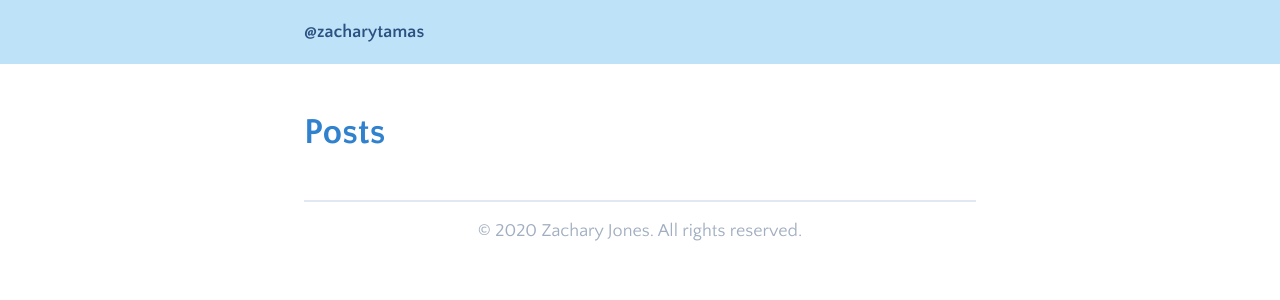
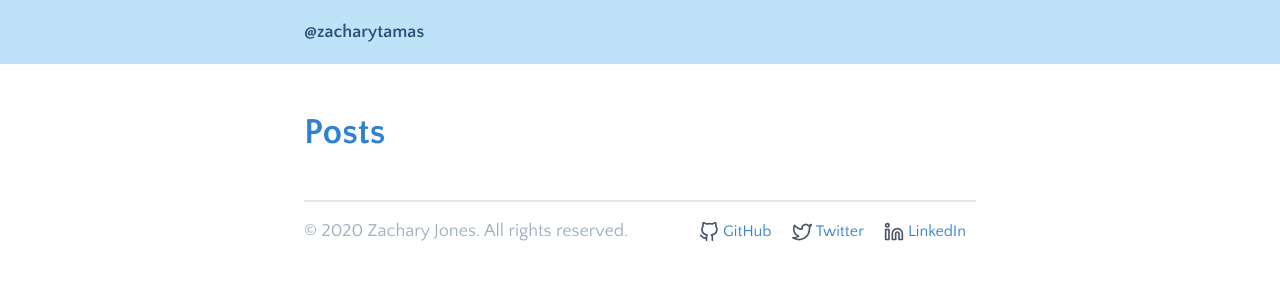
Before and after one commit to zacharytamas/hub, a Next.js app: page /posts in a window 1280 px wide. Shown: the top 300 px of the page. Built offline with nearby package versions, Linux system fonts and the light colour scheme.

Commit message:
✨ Add social links to footer

```diff
--- a/src/components/SiteFooter.tsx
+++ b/src/components/SiteFooter.tsx
@@ -1,10 +1,52 @@
 import React from 'react';
+
+import cn from 'classnames';
+
+import GitHubIcon from './icons/GitHubIcon';
+import LinkedInIcon from './icons/LinkedInIcon';
+import TwitterIcon from './icons/TwitterIcon';
+
+interface FooterSocialLinkProps {
+  href: string;
+  Icon: React.FC<{className?: string}>;
+  name: string;
+}
+
+const FooterSocialLink = ({href, Icon, name}: FooterSocialLinkProps) => (
+  <a href={href} target="_blank" className="no-underline">
+    <Icon className="h-6 lg:h-5 text-gray-700" />
+    <span className="hidden ml-1 lg:inline-block text-base">{name}</span>
+  </a>
+);
+
+const FooterSocialLinks = () => (
+  <div className="flex mb-8 items-center justify-around flex-wrap sm:flex-auto sm:mb-0">
+    <FooterSocialLink
+      href="https://github.com/zacharytamas"
+      Icon={GitHubIcon}
+      name="GitHub"
+    />
+    <FooterSocialLink
+      href="https://twitter.com/zacharytamas"
+      Icon={TwitterIcon}
+      name="Twitter"
+    />
+    <FooterSocialLink
+      href="https://www.linkedin.com/in/zacharytamas/"
+      Icon={LinkedInIcon}
+      name="LinkedIn"
+    />
+  </div>
+);
 
 export default () => (
   <footer className="site-footer mt-8 border-t-2 pt-4">
-    <div className="text-center">
-      &copy; {new Date().getFullYear()} Zachary Jones.{' '}
-      <span className="block sm:inline">All rights reserved.</span>
+    <div className="flex flex-col sm:flex-row-reverse">
+      <FooterSocialLinks />
+      <div className="text-center sm:flex-auto sm:text-left">
+        &copy; {new Date().getFullYear()} Zachary Jones.{' '}
+        <span className="block sm:inline">All rights reserved.</span>
+      </div>
     </div>
   </footer>
 );
--- /dev/null
+++ b/src/components/icons/GitHubIcon.tsx
@@ -0,0 +1,20 @@
+import React from 'react';
+
+import cn from 'classnames';
+
+const GitHubIcon = ({className}: {className?: string}) => (
+  <svg
+    xmlns="http://www.w3.org/2000/svg"
+    viewBox="0 0 24 24"
+    fill="none"
+    stroke="currentColor"
+    strokeWidth="2"
+    strokeLinecap="round"
+    strokeLinejoin="round"
+    className={cn('feather feather-github inline-block', className)}
+  >
+    <path d="M9 19c-5 1.5-5-2.5-7-3m14 6v-3.87a3.37 3.37 0 0 0-.94-2.61c3.14-.35 6.44-1.54 6.44-7A5.44 5.44 0 0 0 20 4.77 5.07 5.07 0 0 0 19.91 1S18.73.65 16 2.48a13.38 13.38 0 0 0-7 0C6.27.65 5.09 1 5.09 1A5.07 5.07 0 0 0 5 4.77a5.44 5.44 0 0 0-1.5 3.78c0 5.42 3.3 6.61 6.44 7A3.37 3.37 0 0 0 9 18.13V22"></path>
+  </svg>
+);
+
+export default GitHubIcon;
--- /dev/null
+++ b/src/components/icons/LinkedInIcon.tsx
@@ -0,0 +1,21 @@
+import React from 'react';
+
+import cn from 'classnames';
+
+const LinkedInIcon = ({className}: {className?: string}) => (
+  <svg
+    viewBox="0 0 24 24"
+    stroke="currentColor"
+    strokeWidth="2"
+    fill="none"
+    strokeLinecap="round"
+    strokeLinejoin="round"
+    className={cn('feather feather-github inline-block', className)}
+  >
+    <path d="M16 8a6 6 0 0 1 6 6v7h-4v-7a2 2 0 0 0-2-2 2 2 0 0 0-2 2v7h-4v-7a6 6 0 0 1 6-6z"></path>
+    <rect x="2" y="9" width="4" height="12"></rect>
+    <circle cx="4" cy="4" r="2"></circle>
+  </svg>
+);
+
+export default LinkedInIcon;
--- /dev/null
+++ b/src/components/icons/TwitterIcon.tsx
@@ -0,0 +1,19 @@
+import React from 'react';
+
+import cn from 'classnames';
+
+const TwitterIcon = ({className}: {className?: string}) => (
+  <svg
+    viewBox="0 0 24 24"
+    stroke="currentColor"
+    strokeWidth="2"
+    fill="none"
+    strokeLinecap="round"
+    strokeLinejoin="round"
+    className={cn('feather feather-github inline-block', className)}
+  >
+    <path d="M23 3a10.9 10.9 0 0 1-3.14 1.53 4.48 4.48 0 0 0-7.86 3v1A10.66 10.66 0 0 1 3 4s-4 9 5 13a11.64 11.64 0 0 1-7 2c9 5 20 0 20-11.5a4.5 4.5 0 0 0-.08-.83A7.72 7.72 0 0 0 23 3z"></path>
+  </svg>
+);
+
+export default TwitterIcon;
```
